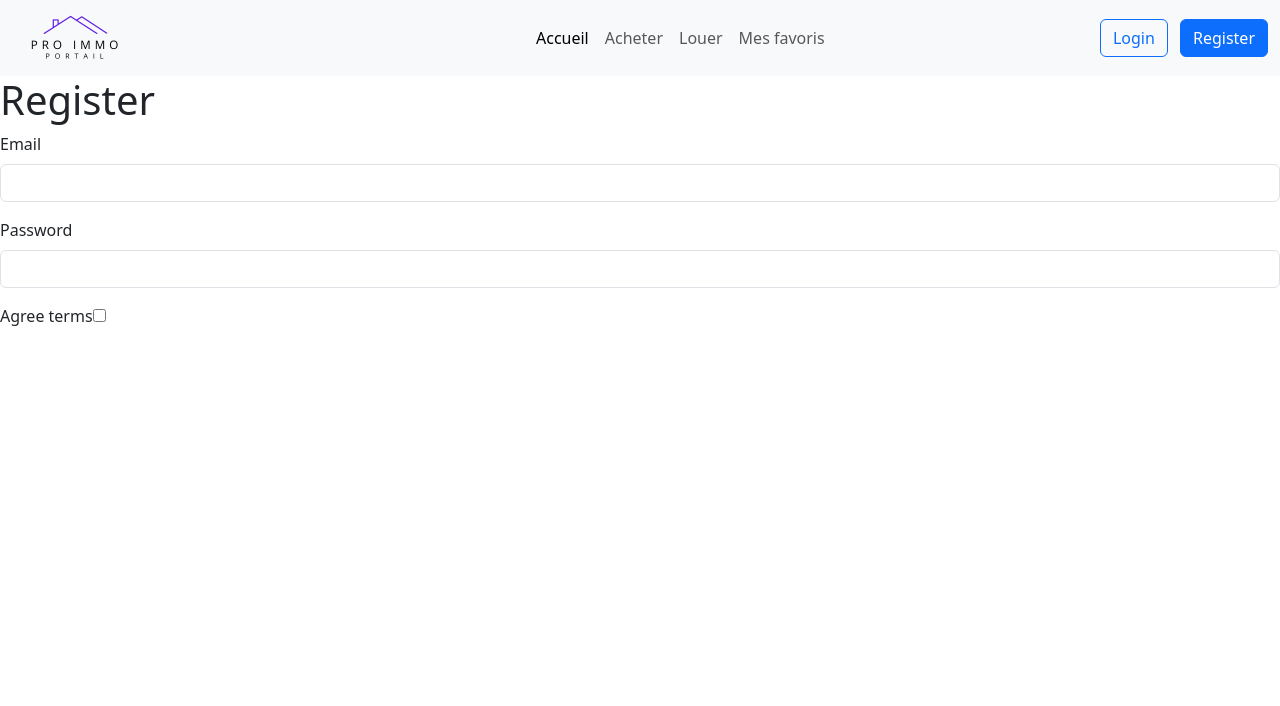
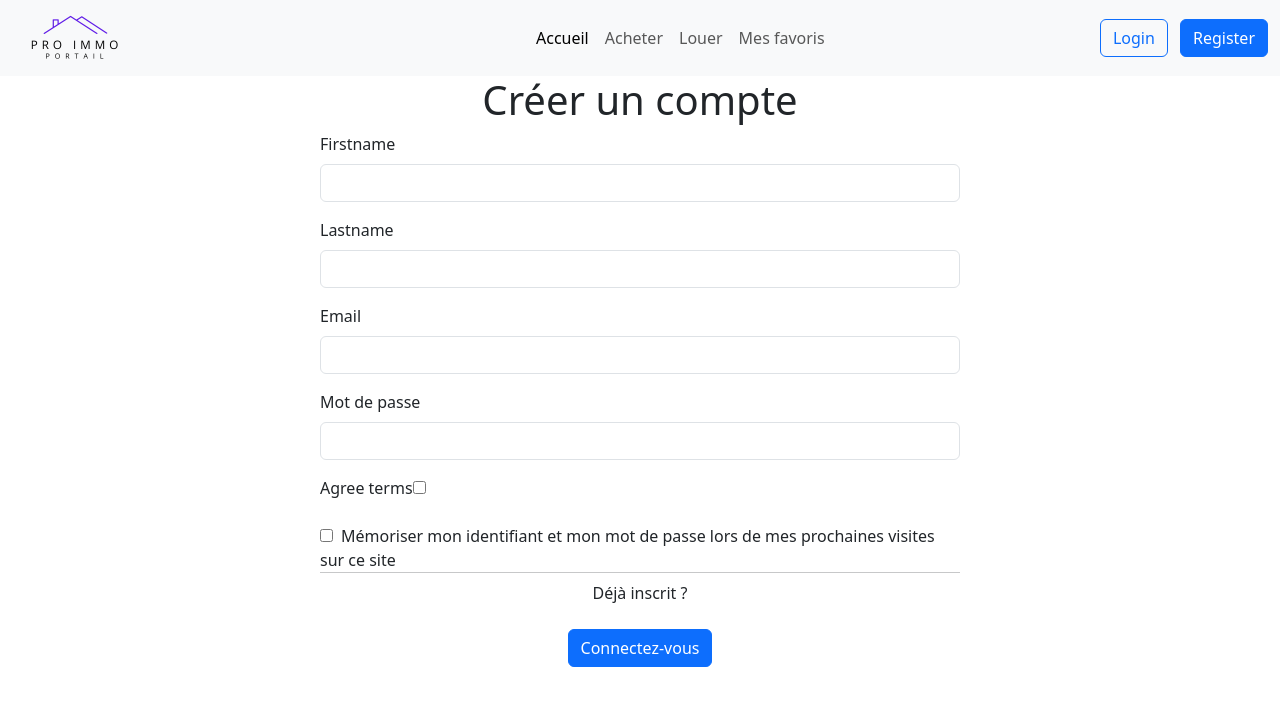
Before and after one commit to marijahavaic/pro-immo-portail, a Symfony app: template templates/registration/register.html.twig in a window 1280 px wide. Shown: the top 706 px of the page. Run offline with Twig, Linux system fonts and the light colour scheme; the template is opened without the code that fills it, so the values that code supplies are empty; form fields are guessed from the names that the template uses; some libraries are stand-ins or nearby versions.

Commit message:
Ajout des lignes nom et prénom + design de la page register

```diff
--- a/src/Controller/RegistrationController.php
+++ b/src/Controller/RegistrationController.php
@@ -54,7 +54,7 @@ class RegistrationController extends AbstractController
             );
             // do anything else you need here, like send an email
 
-            return $this->redirectToRoute('_preview_error');
+            return $this->redirectToRoute('_app_home');
         }
 
         return $this->render('registration/register.html.twig', [
--- a/templates/registration/register.html.twig
+++ b/templates/registration/register.html.twig
@@ -7,17 +7,31 @@
         <div class="alert alert-danger" role="alert">{{ flash_error }}</div>
     {% endfor %}
 
-    <h1>Register</h1>
+    <h1 class="text-center">Créer un compte</h1>
 
+<div class="d-flex flex-column w-50 m-auto gap-2">
     {{ form_errors(registrationForm) }}
 
     {{ form_start(registrationForm) }}
+    {{ form_row(registrationForm.firstname) }}
+    {{ form_row(registrationForm.lastname) }}
         {{ form_row(registrationForm.email) }}
         {{ form_row(registrationForm.plainPassword, {
-            label: 'Password'
+            label: 'Mot de passe'
         }) }}
         {{ form_row(registrationForm.agreeTerms) }}
 
+        <form action="">
+        <input class="me-2" type="checkbox">Mémoriser mon identifiant et mon mot de passe lors de mes prochaines visites sur ce site</form>
         {# <button type="submit" class="btn">Register</button> #}
     {{ form_end(registrationForm) }}
+</div>
+
+
+   <hr class="w-50 m-auto">
+
+<div class="d-flex flex-column w-50 m-auto justify-content-center align-items-center gap-2 mt-2">
+<p>Déjà inscrit ? </p>
+            <a href={{ path('app_login') }}><button class="btn btn-primary">Connectez-vous</button></a>
+    </div>
 {% endblock %}
```
Also changed, not shown: src/Form/RegistrationFormType.php (+32 -3 lines).
